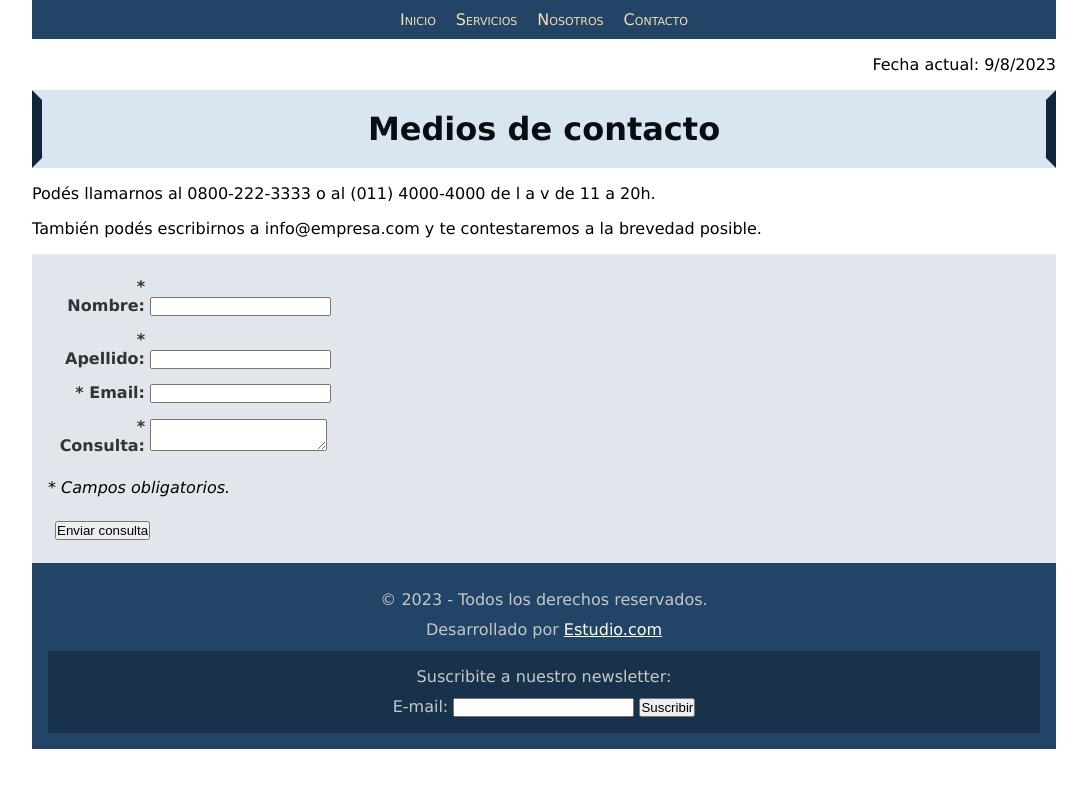
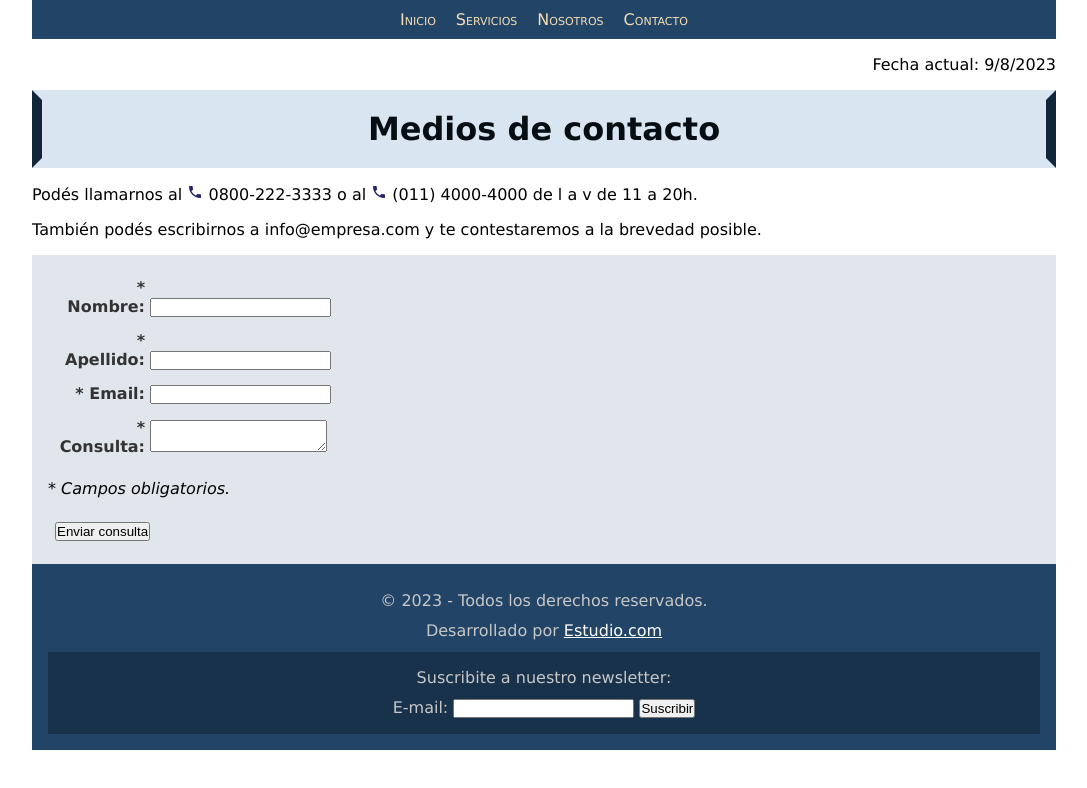
Before and after one commit to jdrjuan/sitio_web_2, a plain HTML site: page contacto.html in a window 1280 px wide. Shown: the whole page, without its empty margins (96-1183 px from the left). Drawn offline with Linux system fonts and the light colour scheme.

Commit message:
Agrega ícono de teléfono en contacto

```diff
--- a/contacto.html
+++ b/contacto.html
@@ -18,7 +18,7 @@
     </nav>
     <p id="fecha"></p>
     <h1 class="main-heading">Medios de contacto</h1>
-    <p>Podés llamarnos al 0800-222-3333 o al (011) 4000-4000 de l a v de 11 a 20h.</p>
+    <p>Podés llamarnos al <img src="img/icono-telefono.png" alt="Teléfono"> 0800-222-3333 o al <img src="img/icono-telefono.png" alt="Teléfono"> (011) 4000-4000 de l a v de 11 a 20h.</p>
     <p>También podés escribirnos a info@empresa.com y te contestaremos a la brevedad posible.</p>
     <form class="form-contacto" action="enviar">
         <div class="row">
```
Also changed, not shown: img/icono-telefono.png (added).
